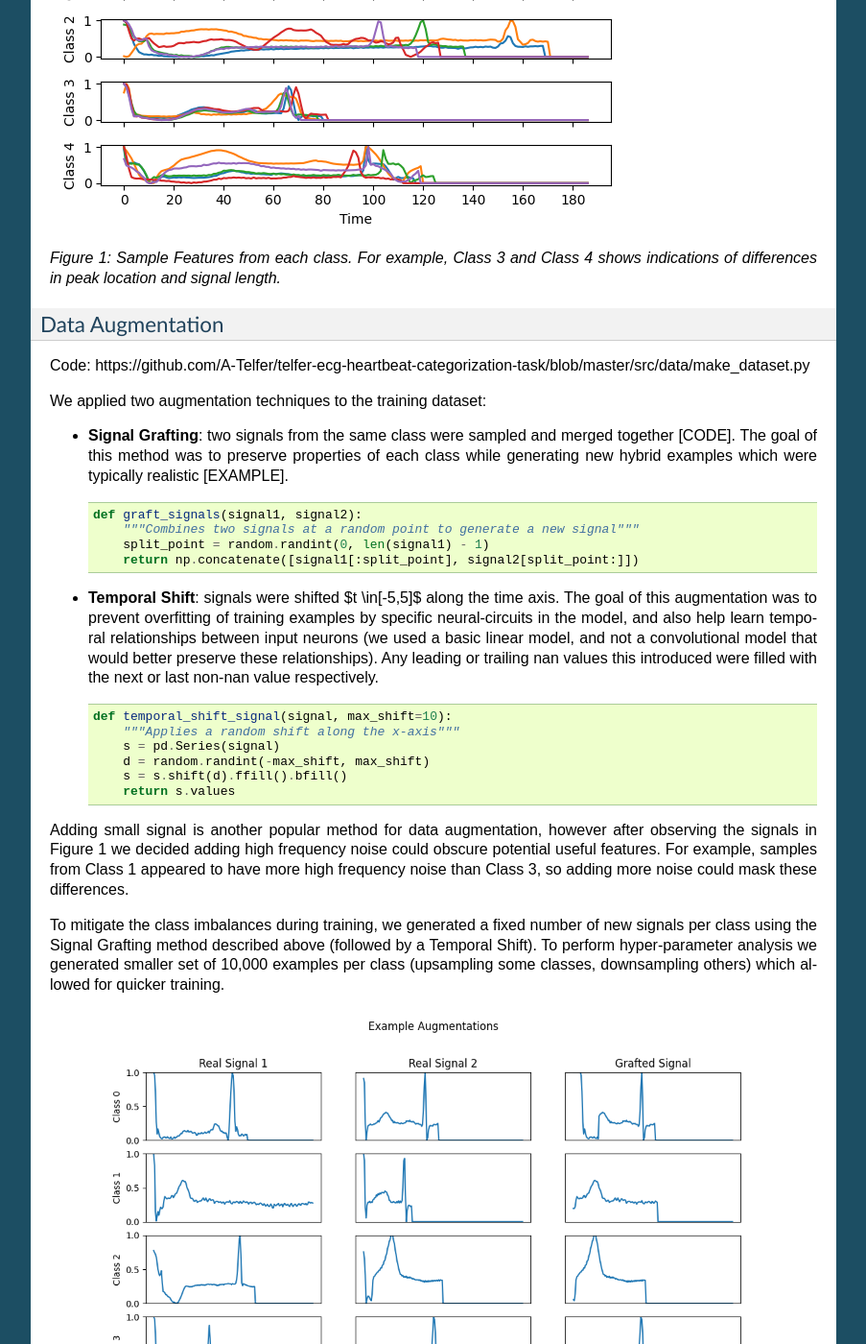
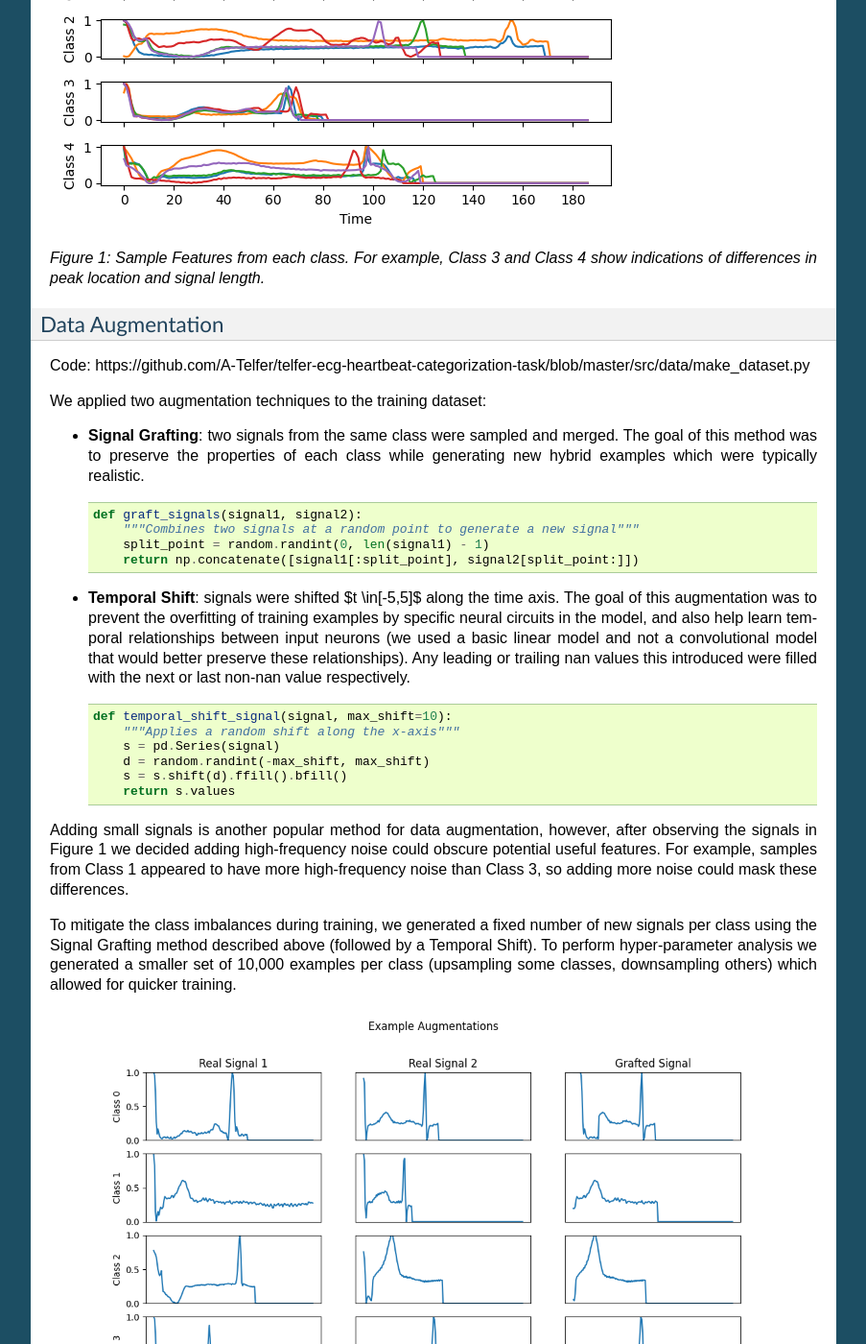
Before and after one commit to A-Telfer/telfer-ecg-heartbeat-categorization-task, a Sphinx documentation site: the page built from docs/1.0-data-processing.md, in a window 1280 px wide and 1400 px high, scrolled down 706 px. Shown: the whole window at 96% size, without its empty margins (198-1101 px from the left). Built offline with Sphinx 7.4.7, drawn with Linux system fonts in a browser that asks for light colours; some of the changed text lies outside the part shown.

Commit message:
Grammar corrections

`````diff
--- a/docs/1.0-data-processing.md
+++ b/docs/1.0-data-processing.md
@@ -51,7 +51,7 @@ We visualized sample signals from each class, noting several aspects that signal
 
 ![](assets/images/signal_examples_by_class.png)
 
-*Figure 1: Sample Features from each class. For example, Class 3 and Class 4 shows indications of differences in peak location and signal length.*
+*Figure 1: Sample Features from each class. For example, Class 3 and Class 4 show indications of differences in peak location and signal length.*
 
 
 ### Data Augmentation
@@ -59,14 +59,14 @@ Code: https://github.com/A-Telfer/telfer-ecg-heartbeat-categorization-task/blob/
 
 We applied two augmentation techniques to the training dataset:
 
-- **Signal Grafting**: two signals from the same class were sampled and merged together [CODE]. The goal of this method was to preserve properties of each class while generating new hybrid examples which were typically realistic [EXAMPLE].
+- **Signal Grafting**: two signals from the same class were sampled and merged. The goal of this method was to preserve the properties of each class while generating new hybrid examples which were typically realistic.
     ```python
     def graft_signals(signal1, signal2):
         """Combines two signals at a random point to generate a new signal"""
         split_point = random.randint(0, len(signal1) - 1)
         return np.concatenate([signal1[:split_point], signal2[split_point:]])
     ```
-- **Temporal Shift**: signals were shifted $t \in[-5,5]$ along the time axis. The goal of this augmentation was to prevent overfitting of training examples by specific neural-circuits in the model, and also help learn temporal relationships between input neurons (we used a basic linear model, and not a convolutional model that would better preserve these relationships). Any leading or trailing nan values this introduced were filled with the next or last non-nan value respectively.
+- **Temporal Shift**: signals were shifted $t \in[-5,5]$ along the time axis. The goal of this augmentation was to prevent the overfitting of training examples by specific neural circuits in the model, and also help learn temporal relationships between input neurons (we used a basic linear model and not a convolutional model that would better preserve these relationships). Any leading or trailing nan values this introduced were filled with the next or last non-nan value respectively.
     ````python
     def temporal_shift_signal(signal, max_shift=10):
         """Applies a random shift along the x-axis"""
@@ -76,9 +76,9 @@ We applied two augmentation techniques to the training dataset:
         return s.values
     ````
 
-Adding small signal is another popular method for data augmentation, however after observing the signals in Figure 1 we decided adding high frequency noise could obscure potential useful features. For example, samples from Class 1 appeared to have more high frequency noise than Class 3, so adding more noise could mask these differences.
+Adding small signals is another popular method for data augmentation, however, after observing the signals in Figure 1 we decided adding high-frequency noise could obscure potential useful features. For example, samples from Class 1 appeared to have more high-frequency noise than Class 3, so adding more noise could mask these differences.
 
-To mitigate the class imbalances during training, we generated a fixed number of new signals per class using the Signal Grafting method described above (followed by a Temporal Shift). To perform hyper-parameter analysis we generated smaller set of 10,000 examples per class (upsampling some classes, downsampling others) which allowed for quicker training.
+To mitigate the class imbalances during training, we generated a fixed number of new signals per class using the Signal Grafting method described above (followed by a Temporal Shift). To perform hyper-parameter analysis we generated a smaller set of 10,000 examples per class (upsampling some classes, downsampling others) which allowed for quicker training.
 
 ![](assets/images/example_augmentations.png)
 
`````
Also changed, not shown: other parts of docs/1.0-data-processing.md (+5 -5 lines), docs/2.0-model-training.md (+11 -11 lines), docs/3.0-holdout-testing.md (+2 -2 lines), docs/4.0-deployment.md (+5 -5 lines).
